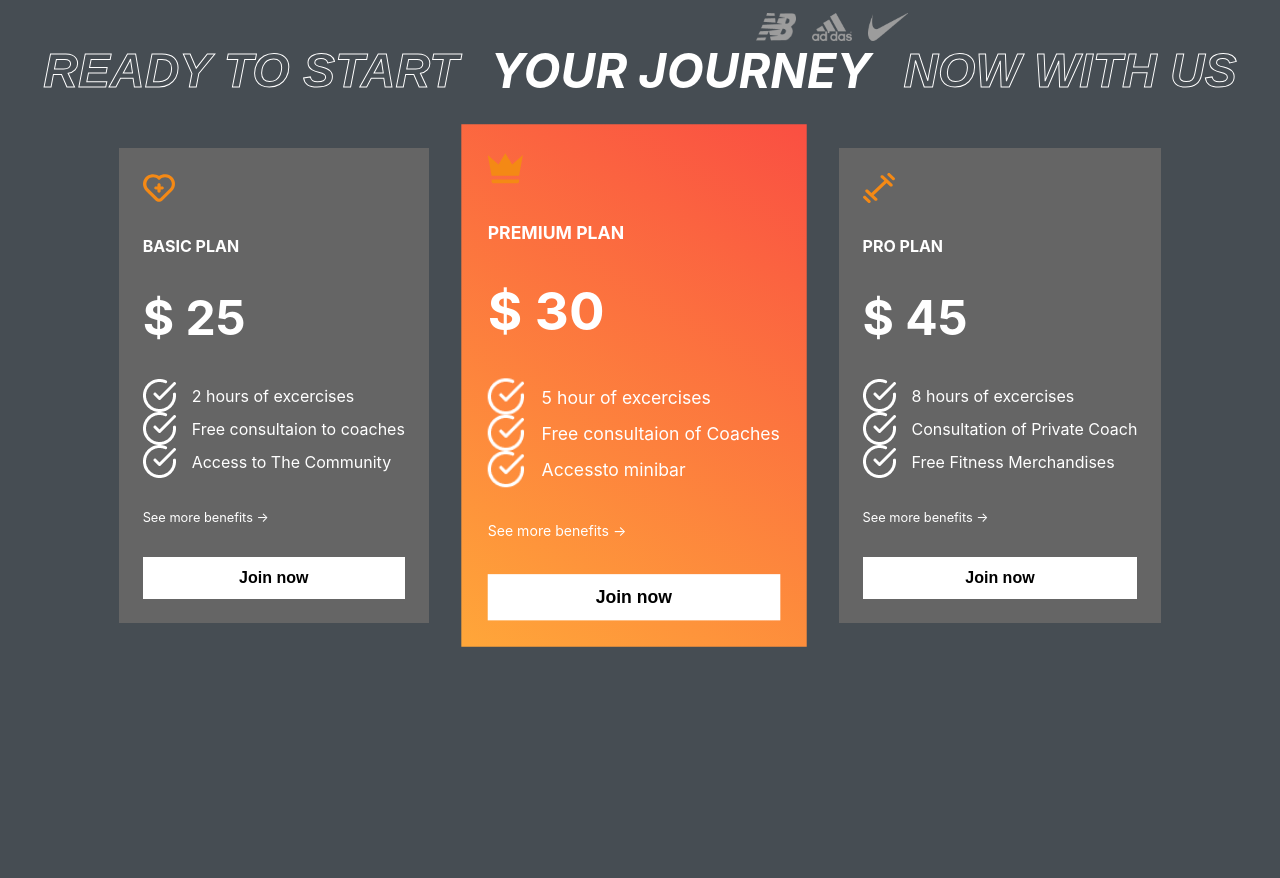
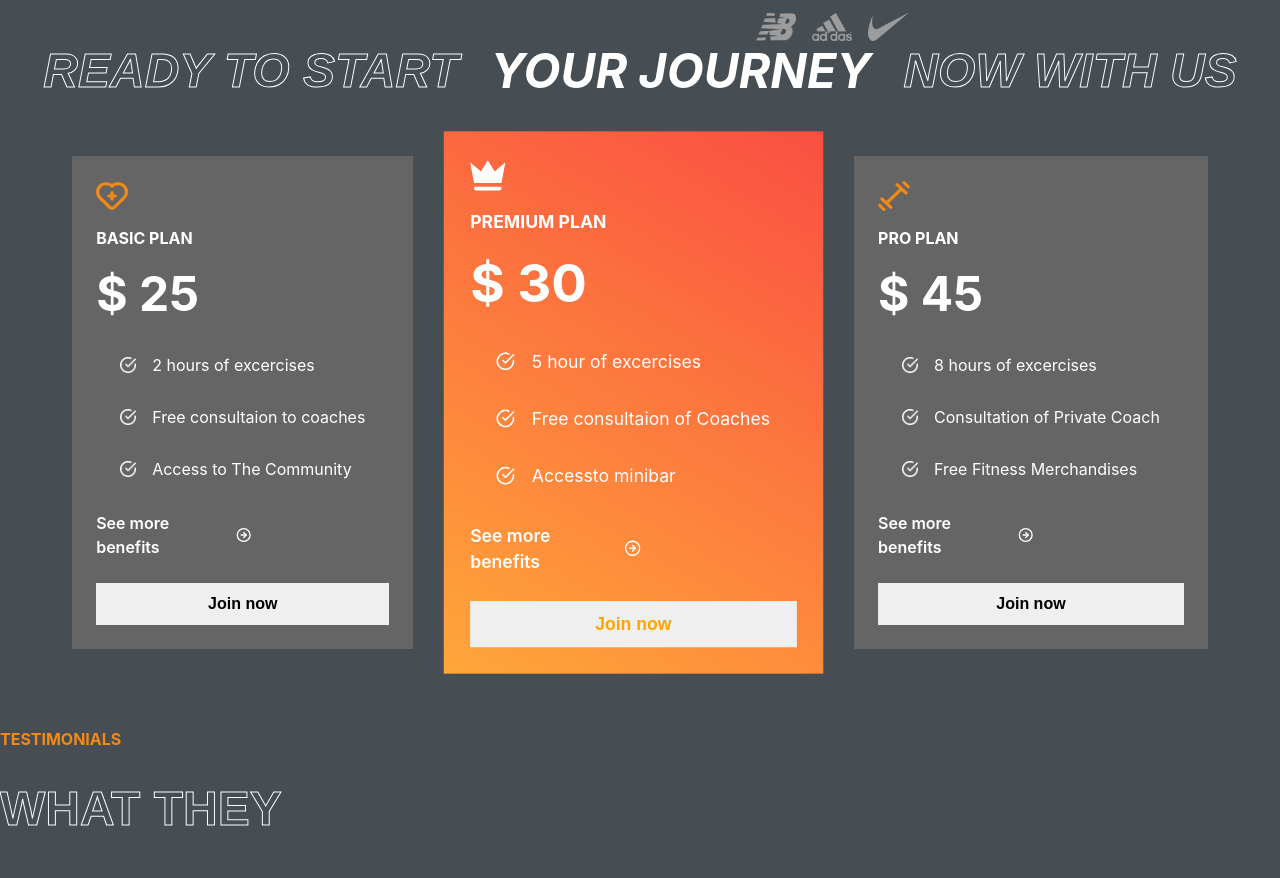
Before and after one commit to parsaFarahani84/FitClub-react, a React (Create React App) app: page / in a window 1280 px wide. Shown: the part 1894-2772 px from the top of the page. Before the commit the page ends 2597 px from the top, so only its background shows below. Built offline with nearby package versions, Linux system fonts and the light colour scheme.

Commit message:
finished plans, started the Testimonials section

```diff
--- a/src/App.js
+++ b/src/App.js
@@ -3,6 +3,7 @@ import Hero from "./components/Hero";
 import Plans from "./components/Plans/Plans";
 import Programs from "./components/Program/Programs";
 import Reasons from "./components/Reasons/Reasons";
+import Testimonials from "./components/Testimonials/Testimonials";
 function App() {
   return (
     <div className="App">
@@ -10,6 +11,7 @@ function App() {
       <Programs />
       <Reasons />
       <Plans />
+      <Testimonials />
     </div>
   );
 }
--- a/src/components/Hero.css
+++ b/src/components/Hero.css
@@ -4,6 +4,9 @@
   color: white;
   height: 90vh;
   border-bottom: 2px solid white;
+}
+.absolute {
+  position: absolute;
 }
 
 .left-h {
@@ -94,10 +97,6 @@
   text-transform: uppercase;
 }
 
-.btn:hover {
-  cursor: pointer;
-}
-
 .hero-buttons {
   display: flex;
   gap: 1rem;
@@ -124,13 +123,6 @@
 
 .hero-buttons > :nth-child(2):hover {
   color: var(--orange);
-}
-
-.right-h > .btn {
-  position: absolute;
-  right: 3rem;
-  top: 2rem;
-  color: black;
 }
 
 .right-h {
@@ -160,10 +152,9 @@
   width: 15rem;
   /* z-index: -1; */
 }
-
-.join:hover {
-  background-color: #333;
-  color: #fff;
+.btn {
+  right: 3rem;
+  top: 2rem;
 }
 
 .icon {
--- a/src/components/Hero.jsx
+++ b/src/components/Hero.jsx
@@ -6,6 +6,7 @@ import hero_image_back from "../assets/hero_image_back.png";
 import { CgGym } from "react-icons/cg";
 import { GiStrongMan } from "react-icons/gi";
 import { FaMoneyBillWave } from "react-icons/fa";
+import Button from "./UI/Button";
 
 function Hero() {
   return (
@@ -53,7 +54,7 @@ function Hero() {
       </div>
 
       <div className="right-h">
-        <buuton className="btn join">Join Now</buuton>
+        <Button className="btn absolute">Join Now</Button>
         <img src={hero_image} className="hero-image"></img>
         <div className="border"></div>
 
--- a/src/components/Plans/Plans.css
+++ b/src/components/Plans/Plans.css
@@ -18,7 +18,7 @@
   flex-direction: column;
   background-color: var(--caloryCard);
   color: white;
-  gap: 2rem;
+  gap: 1rem;
   padding: 1.5rem;
   /* width: 15rem; */
 }
@@ -45,16 +45,53 @@
 .features {
   display: flex;
   flex-direction: column;
+  /* gap: 1rem; */
 }
 
+.feature {
+  display: flex;
+  align-items: center;
+  gap: 1rem;
+  padding: 1rem 1.5rem;
+}
 .plan > svg {
   fill: var(--orange);
   width: 2rem;
   height: 2rem;
 }
 
-.feature {
+.feature > img {
+  width: 1rem;
+}
+
+.plans > :nth-child(2) > svg {
+  fill: white;
+}
+
+.plans > :nth-child(2) > button {
+  color: orange;
+}
+
+.see-more {
+  width: 9.7rem;
+
   display: flex;
+  font-size: 1rem;
   align-items: center;
-  gap: 1rem;
+  cursor: pointer;
+  margin-bottom: 0.5rem;
+  font-weight: 600;
+  line-height: 1.5;
+  text-decoration: none;
+  box-shadow: inset 0 0 0 0 white;
+  transition: color 0.3s ease-in-out, box-shadow 0.3s ease-in-out;
 }
+
+.see-more:hover {
+  color: #333;
+  box-shadow: inset 200px 0 0 0 white;
+}
+
+.arrow {
+  margin-left: 0.3rem;
+}
--- a/src/components/Plans/Plans.jsx
+++ b/src/components/Plans/Plans.jsx
@@ -2,11 +2,16 @@ import React from "react";
 import "./Plans.css";
 import { plansData } from "../../data/plansData";
 import whiteTick from "../../assets/whiteTick.png";
+import Button from "../UI/Button";
+import { FiArrowRightCircle } from "react-icons/fi";
 
 function Plans() {
   return (
     <div className="plans-container">
-      <div className="programs-header" style={{ gap: "2rem" }}>
+      <div
+        className="programs-header"
+        style={{ gap: "2rem", marginBottom: "0.5rem" }}
+      >
         <span className="stroke-text">READY TO START</span>
         <span>YOUR JOURNEY</span>
         <span className="stroke-text">NOW WITH US</span>
@@ -28,10 +33,12 @@ function Plans() {
               ))}
             </div>
 
-            <div>
-              <span>See more benefits -></span>
+            <div className="rem">
+              <span className="see-more">
+                See more benefits <FiArrowRightCircle className="arrow" />
+              </span>
             </div>
-            <button className="btn">Join now</button>
+            <Button>Join now</Button>
           </div>
         ))}
       </div>
--- /dev/null
+++ b/src/components/Testimonials/Testimonials.css
@@ -0,0 +1,25 @@
+.Testimonials {
+  display: flex;
+  gap: 1rem;
+  padding: 0 2rem;
+}
+
+.left-t {
+  display: flex;
+  flex: 1 1;
+  gap: 2rem;
+  flex-direction: column;
+  text-transform: uppercase;
+  color: white;
+}
+
+.left-t > :nth-child(1) {
+  color: var(--orange);
+  font-weight: bold;
+}
+
+.left-t > :nth-child(2),
+.left-t > :nth-child(3) {
+  font-weight: bold;
+  font-size: 3rem;
+}
--- /dev/null
+++ b/src/components/Testimonials/Testimonials.jsx
@@ -0,0 +1,17 @@
+import React from "react";
+import "./Testimonials.css";
+
+function Testimonials() {
+  return (
+    <div className="testimonials">
+      <div className="left-t">
+        <span>Testimonials</span>
+        <span className="stroke-text">What they</span>
+        <span>say about us</span>
+      </div>
+      <div className="right-t"></div>
+    </div>
+  );
+}
+
+export default Testimonials;
--- /dev/null
+++ b/src/components/UI/Button.css
@@ -0,0 +1,17 @@
+.btn-o {
+  color: black;
+  transition: all 0.3s;
+  padding: 0.5rem;
+  font-weight: bold;
+  border: 4px solid transparent;
+  display: flex;
+  justify-content: center;
+  align-items: center;
+  font-size: 1rem;
+}
+
+.btn-o:hover {
+  background-color: #333;
+  color: #fff;
+  cursor: pointer;
+}
--- /dev/null
+++ b/src/components/UI/Button.js
@@ -0,0 +1,10 @@
+import React from "react";
+import "./Button.css";
+
+function Button(props) {
+  return (
+    <button className={`${props.className} btn-o`}>{props.children}</button>
+  );
+}
+
+export default Button;
```
